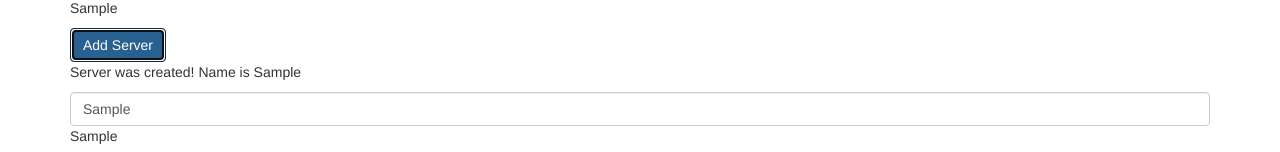
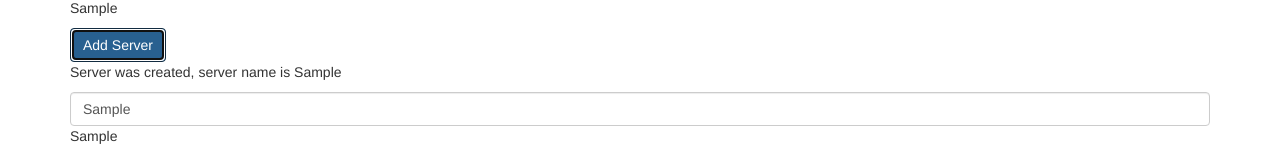
Before and after one commit to Nate-Kruck/angular-project, an Angular app: page / in a window 1280 px wide. Both pictures are taken after typing "Sample", "Sample" into the empty fields and a click on the button "Add Server". Shown: the part 189-341 px from the top of the page. Built offline with nearby package versions, Linux system fonts and the light colour scheme.

Commit message:
practicing with structural directives

```diff
--- a/src/app/servers/servers.component.html
+++ b/src/app/servers/servers.component.html
@@ -9,8 +9,9 @@
   [disabled]="!allowNewServer"
   (click)="onCreateServer()">Add Server
 </button>
-<p>{{ serverCreationStatus }}</p>
+<!-- <p >{{ serverCreationStatus }}</p> -->
 <!-- <p [innerText]="allowNewServer"></p> -->
+<p *ngIf="serverCreated">Server was created, server name is {{ serverName }}</p>
 
 <!-- Start of Assignment, adding input field that updates a property via two-way-binding -->
 
--- a/src/app/servers/servers.component.ts
+++ b/src/app/servers/servers.component.ts
@@ -8,10 +8,11 @@
 export class ServersComponent implements OnInit {
   allowNewServer:boolean = false
   allowNewUser: string = ''
-  serverCreationStatus: string = 'No server was created';
-  serverCreatorMessage: string = 'This server needs a creator';
-  serverName: string = '';
-  username: string = ''
+  serverCreationStatus:string = 'No server was created';
+  serverCreatorMessage:string = 'This server needs a creator';
+  serverName:string = '';
+  username:string = '';
+  serverCreated:boolean = false;
 
   constructor() {
     setTimeout(() => {
@@ -23,6 +24,7 @@
   }
 
   onCreateServer() {
+    this.serverCreated = true;
     this.serverCreationStatus = 'Server was created! Name is ' + this.serverName;
   }
 
```
